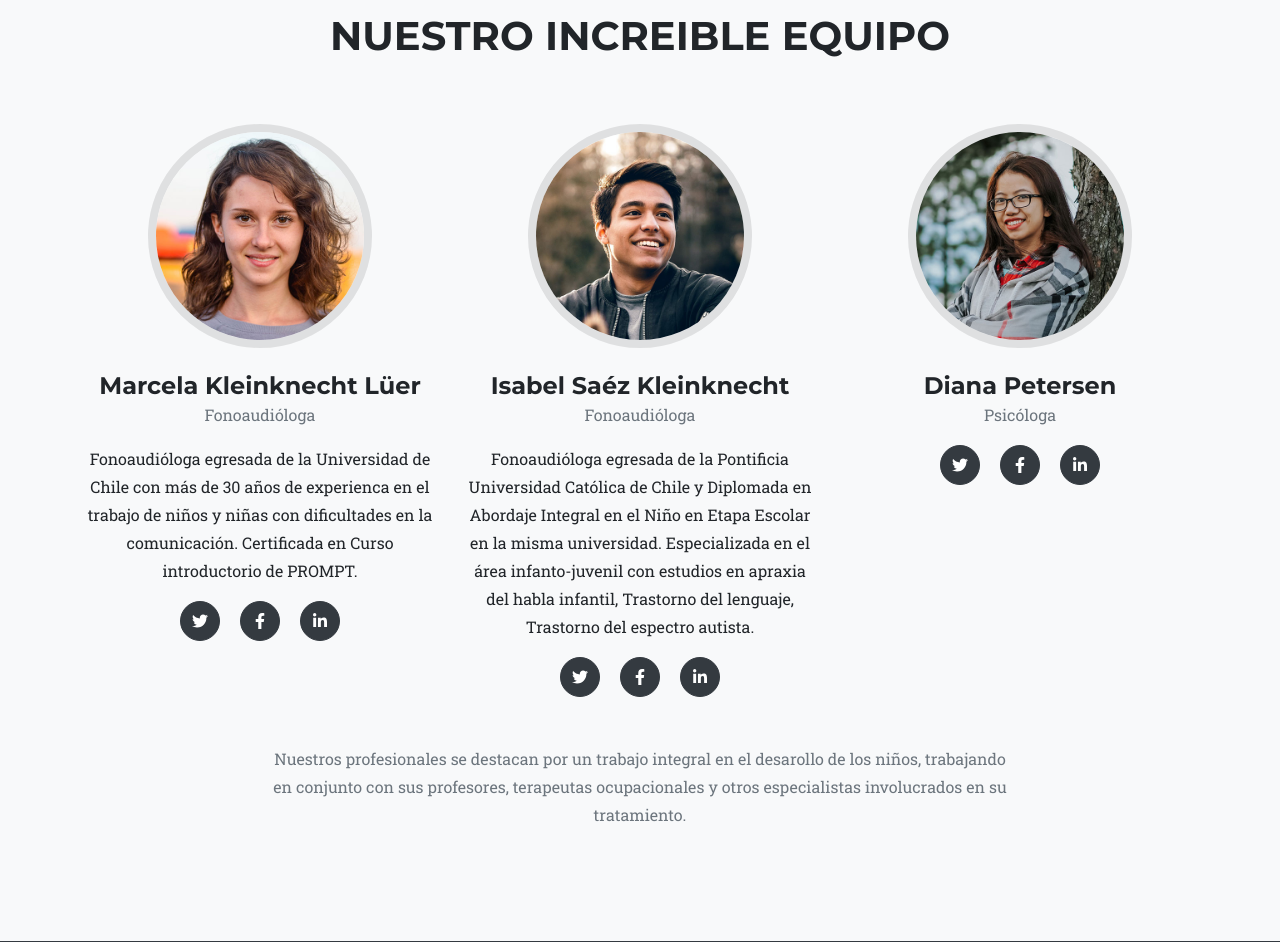
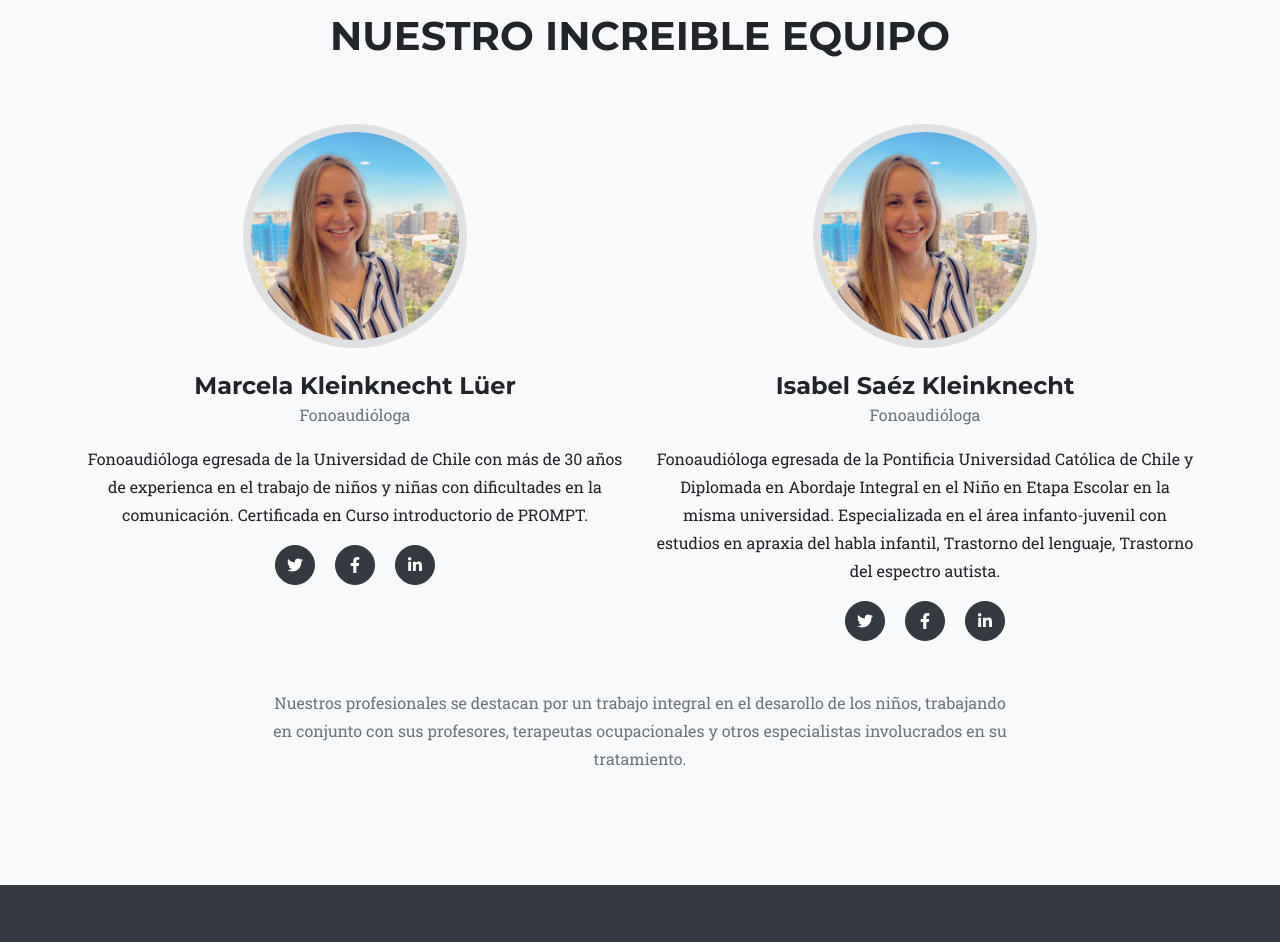
Before and after one commit to Konrad-H/hablando-juntos, a website: page index.html in a window 1280 px wide. Shown: the part 2820-3762 px from the top of the page. Drawn offline with nearby package versions, Linux system fonts and the light colour scheme; a script that the page names is missing; a web font is replaced by a local one.

Commit message:
Added Photo of ISA

```diff
--- a/index.html
+++ b/index.html
@@ -248,9 +248,9 @@
                     <h3 class="section-subheading text-muted"> </h3> <!-- empty now -->
                 </div>
                 <div class="row">
-                    <div class="col-lg-4">
+                    <div class="col-lg-6">
                         <div class="team-member">
-                            <img class="mx-auto rounded-circle" src="assets/img/team/1.jpg" alt="" />
+                            <img class="mx-auto rounded-circle " src="assets/img/team/isa.jpg" alt="" />
                             <h4>Marcela Kleinknecht Lüer</h4>
                             <p class="text-muted">Fonoaudióloga</p>
                             <p class="text-center"> Fonoaudióloga egresada de la Universidad de Chile con más de 30 años
@@ -261,9 +261,9 @@
                             <a class="btn btn-dark btn-social mx-2" href="#!"><i class="fab fa-linkedin-in"></i></a>
                         </div>
                     </div>
-                    <div class="col-lg-4">
+                    <div class="col-lg-6">
                         <div class="team-member">
-                            <img class="mx-auto rounded-circle" src="assets/img/team/2.jpg" alt="" />
+                            <img class="mx-auto rounded-circle" src="assets/img/team/isa.jpg" alt="" />
                             <h4>Isabel Saéz Kleinknecht</h4>
                             <p class="text-muted">Fonoaudióloga</p>
                             <p class="text-center">Fonoaudióloga egresada de la Pontificia Universidad Católica de Chile y
@@ -275,16 +275,7 @@
                             <a class="btn btn-dark btn-social mx-2" href="#!"><i class="fab fa-linkedin-in"></i></a>
                         </div>
                     </div>
-                    <div class="col-lg-4">
-                        <div class="team-member">
-                            <img class="mx-auto rounded-circle" src="assets/img/team/3.jpg" alt="" />
-                            <h4>Diana Petersen</h4>
-                            <p class="text-muted">Psicóloga</p>
-                            <a class="btn btn-dark btn-social mx-2" href="#!"><i class="fab fa-twitter"></i></a>
-                            <a class="btn btn-dark btn-social mx-2" href="#!"><i class="fab fa-facebook-f"></i></a>
-                            <a class="btn btn-dark btn-social mx-2" href="#!"><i class="fab fa-linkedin-in"></i></a>
-                        </div>
-                    </div>
+
                 </div>
                 <div class="row">
                     <div class="col-lg-8 mx-auto text-center"><p class="large text-muted">Nuestros profesionales se destacan por un trabajo integral en el desarollo de los niños, trabajando en conjunto con sus profesores, terapeutas ocupacionales y otros especialistas involucrados en su tratamiento.</p></div>
```
Also changed, not shown: assets/img/team/isa.jpg (added).
